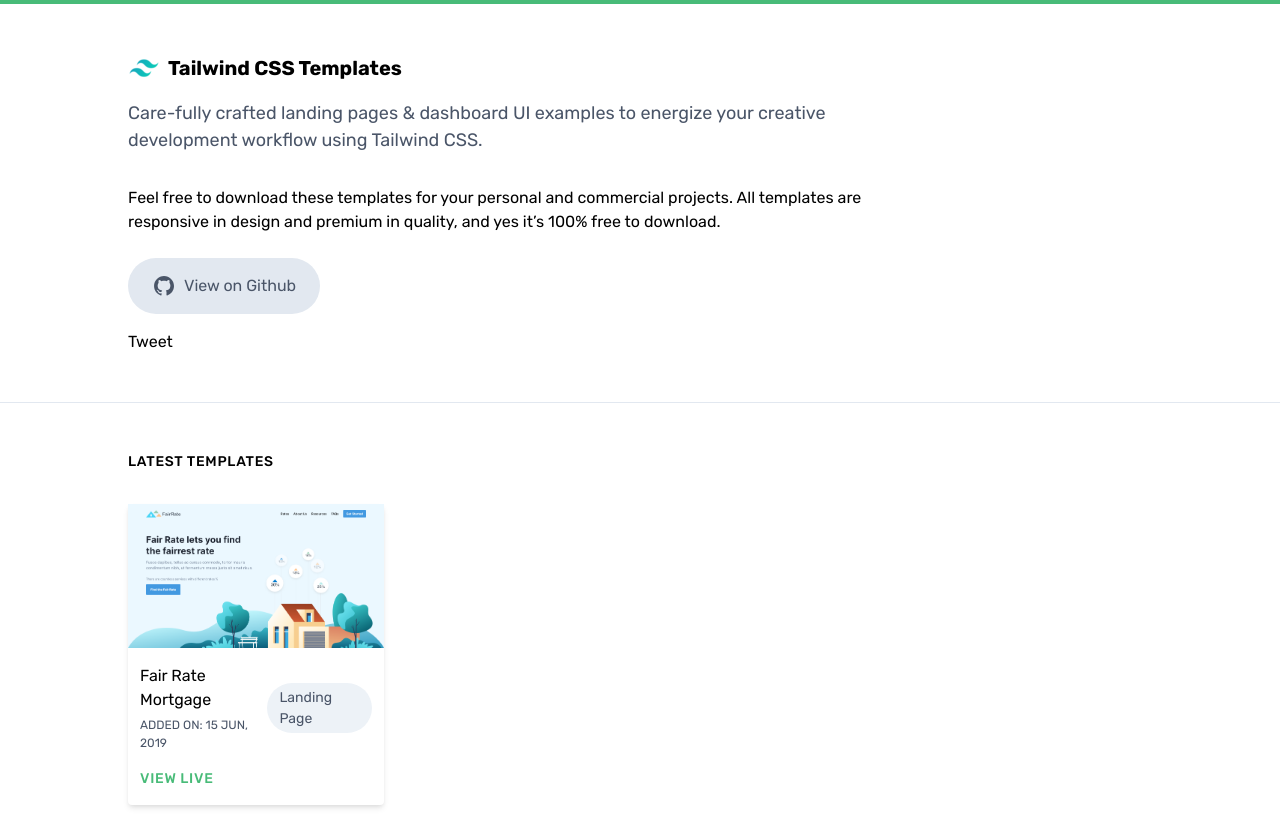
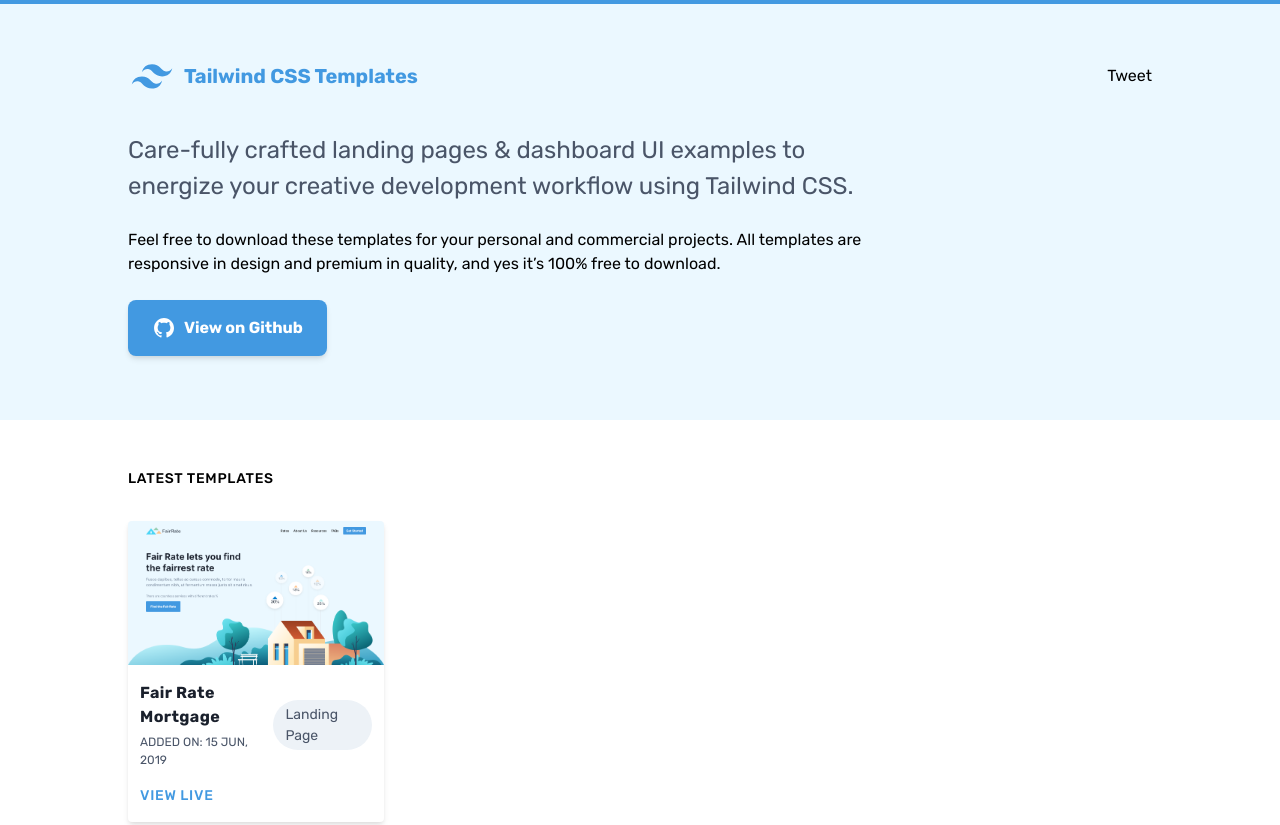
Before and after one commit to iamsahilvhora/tailwindcss-templates, a website: page public/index.html in a window 1280 px wide. Shown: the top 825 px of the page. Drawn offline with Linux system fonts and the light colour scheme.

Commit message:
design changes

```diff
--- a/public/index.html
+++ b/public/index.html
@@ -17,28 +17,50 @@
   <link href="https://fonts.googleapis.com/css?family=Rubik:400,500,700&display=swap" rel="stylesheet">
 </head>
 
-<body class="antialiased font-sans border-t-4 border-green-500">
+<body class="antialiased font-sans border-t-4 border-blue-500">
 
+  <nav class="bg-blue-100 pt-12 px-4 md:px-12 xl:px-32">
+    <div class="flex items-center justify-between">
+      <div class="flex flex-grow items-center text-blue-500">
+        <svg class="w-8 h-8 md:w-12 md:h-12 fill-current" viewBox="0 0 64 64" xmlns="http://www.w3.org/2000/svg">
+          <title>Tailwind CSS</title>
+          <path
+            d="M13.5 11.1C15.3 3.9 19.8.3 27 .3c10.8 0 12.15 8.1 17.55 9.45 3.6.9 6.75-.45 9.45-4.05-1.8 7.2-6.3 10.8-13.5 10.8-10.8 0-12.15-8.1-17.55-9.45-3.6-.9-6.75.45-9.45 4.05zM0 27.3c1.8-7.2 6.3-10.8 13.5-10.8 10.8 0 12.15 8.1 17.55 9.45 3.6.9 6.75-.45 9.45-4.05-1.8 7.2-6.3 10.8-13.5 10.8-10.8 0-12.15-8.1-17.55-9.45-3.6-.9-6.75.45-9.45 4.05z"
+            transform="translate(5 16)" fill-rule="evenodd"></path>
+          <!-- <defs>
+            <linearGradient x1="0%" y1="0%" y2="100%" id="logoMarkGradient">
+              <stop stop-color="#2298BD" />
+              <stop offset="1" stop-color="#0ED7B5" />
+            </linearGradient>
+          </defs> -->
+        </svg>
 
-  <header class="bg-white py-12 px-4 md:px-12 xl:px-32">
-    <div class="md:max-w-3xl">
-      <div class="flex items-center">
-        <img src="favicon-32x32.png" alt="" class="w-8 h-8">
-        <h1 class="text-xl font-bold text-black-500 ml-2">Tailwind CSS Templates</h1>
+        <h1 class="text-lg md:text-xl font-bold text-black-500 ml-2">Tailwind CSS Templates</h1>
       </div>
 
-      <h3 class="text-lg text-gray-700 mt-4">Care-fully crafted landing pages & dashboard UI examples to energize your
+      <div>
+        <a href="https://tailwindcss-templates.netlify.com/" class="twitter-share-button"
+          data-show-count="false">Tweet</a>
+        <script async src="https://platform.twitter.com/widgets.js" charset="utf-8"></script>
+      </div>
+    </div>
+  </nav>
+
+  <header class="bg-blue-100 pt-4 pb-16 px-4 md:px-12 xl:px-32">
+    <div class="md:max-w-3xl">
+      <h3 class="text-lg text-gray-700 mt-4 lg:text-2xl">Care-fully crafted landing pages & dashboard UI examples to
+        energize your
         creative development
         workflow using
         Tailwind CSS.</h3>
 
-      <p class="text-base text-black-500 mt-8">Feel free to download these templates for your personal and commercial
+      <p class="text-base text-black-500 mt-6">Feel free to download these templates for your personal and commercial
         projects.
         All templates are responsive
         in design and premium in quality, and yes it’s 100% free to download.</p>
 
       <a href="https://github.com/iamsahilvhora/tailwindcss-templates" target="_blank"
-        class="inline-block bg-gray-300 text-gray-700 px-6 py-4 rounded-full mt-6">
+        class="inline-block bg-blue-500 text-white px-6 py-4 rounded-lg font-semibold mt-6 shadow-md hover:bg-blue-700">
         <div class="flex">
           <svg xmlns="http://www.w3.org/2000/svg" class="fill-current" width="24" height="24" viewBox="0 0 24 24">
             <path fill-rule="evenodd" clip-rule="evenodd"
@@ -48,34 +70,28 @@
           <span class="ml-2">View on Github</span>
         </div>
       </a>
-
-      <div class="mt-4">
-        <a href="https://tailwindcss-templates.netlify.com/" class="twitter-share-button"
-          data-show-count="false">Tweet</a>
-        <script async src="https://platform.twitter.com/widgets.js" charset="utf-8"></script>
-      </div>
     </div>
   </header>
 
-  <section class="bg-white py-12 px-4 md:px-12 xl:px-32 border-t border-gray-300">
+  <section class="bg-white py-12 px-4 md:px-12 xl:px-32">
     <div>
       <h4 class="text-sm uppercase font-medium tracking-wider">Latest Templates</h4>
     </div>
 
     <div class="flex mt-8">
       <div class="bg-white shadow-md rounded md:w-1/2 lg:w-1/3 xl:w-1/4">
-        <img src="templates-covers/fair-rate-cover.png" alt="" class="w-full">
+        <img src="templates-covers/fair-rate-cover.png" alt="" class="w-full rounded-tl rounded-tr">
 
         <div class="px-3 py-4">
           <div class="flex items-center justify-between">
             <div>
-              <h3>Fair Rate Mortgage</h3>
+              <h3 class="font-semibold tracking-wide text-gray-900">Fair Rate Mortgage</h3>
               <h6 class="text-xs uppercase text-gray-700 mt-1">Added on: 15 Jun, 2019</h6>
             </div>
             <span class="bg-gray-200 text-gray-700 px-3 py-1 text-sm rounded-full">Landing Page</span>
           </div>
           <a href="https://tailwindcss-templates.netlify.com/fair-rate-mortgage/index.html"
-            class="text-sm uppercase text-green-500 font-medium tracking-wider block mt-4">View Live</a>
+            class="text-sm uppercase text-blue-500 font-medium tracking-wider block mt-4">View Live</a>
         </div>
       </div>
     </div>
@@ -86,7 +102,7 @@
       <h4 class="font-medium">About Tailwind CSS</h4>
       <p class="mt-2">A utility-first CSS framework for rapidly building custom user interfaces.<br>For full
         documentation, visit <a href="https://tailwindcss.com/" target="_blank"
-          class="text-green-500 cursor-pointer">tailwindcss.com</a>
+          class="text-blue-500 cursor-pointer">tailwindcss.com</a>
       </p>
     </div>
   </section>
```
